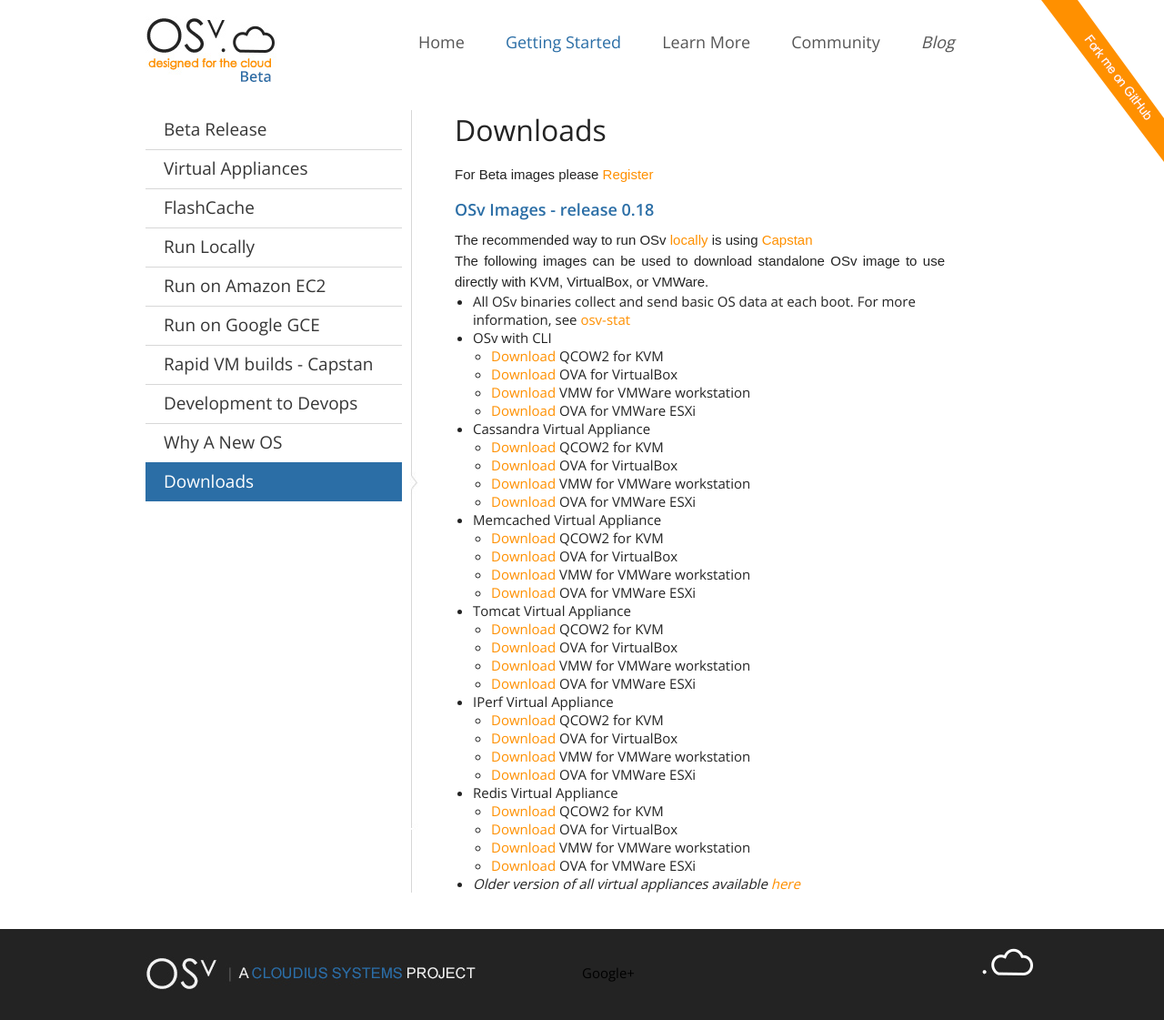
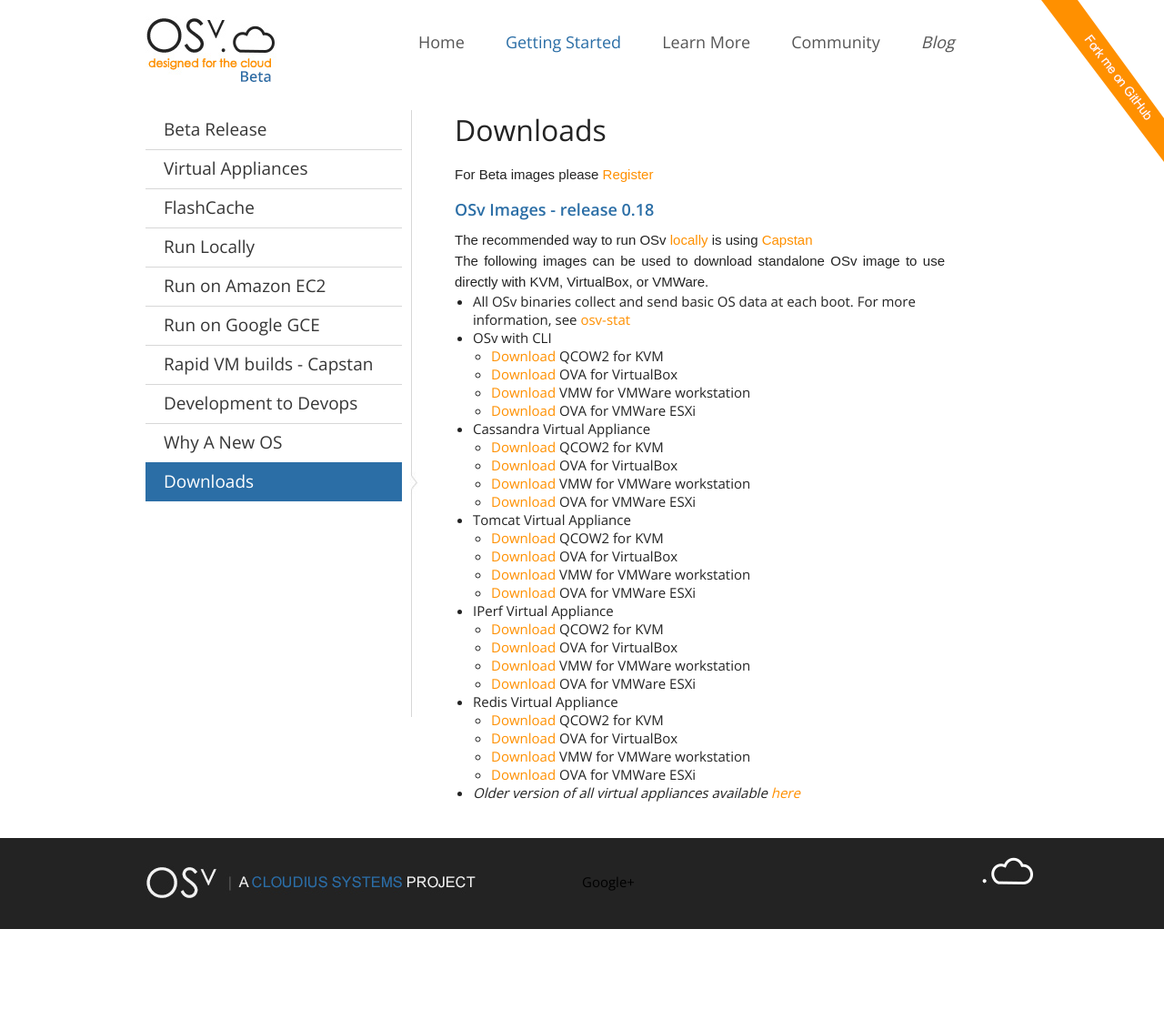
Before and after one commit to osv-io/osv-io.github.io, a Jekyll site: the page built from _posts/started/0000-01-20-downloads.md, in a window 1280 px wide. Shown: the whole page at 91% size. Built offline with Jekyll 4.4.1, drawn with Linux system fonts in a browser that asks for light colours; after the commit the page ends 1021 px from its top, so only the background shows below that.

Commit message:
remove memcache solution from osv site

```diff
--- a/_posts/started/0000-01-20-downloads.md
+++ b/_posts/started/0000-01-20-downloads.md
@@ -51,13 +51,6 @@ For more information, see [osv-stat](osv-stat)
   * [Download]({{page.cassandra}}{{page.esx}}) OVA for VMWare ESXi
 
 
-* Memcached Virtual Appliance
-  * [Download]({{page.mem}}{{page.qcow}}) QCOW2 for KVM
-  * [Download]({{page.mem}}{{page.vbox}}) OVA for VirtualBox
-  * [Download]({{page.mem}}{{page.vmw}}) VMW for VMWare workstation
-  * [Download]({{page.mem}}{{page.esx}}) OVA for VMWare ESXi
-
-
 * Tomcat Virtual Appliance
   * [Download]({{page.tomcat}}{{page.qcow}}) QCOW2 for KVM
   * [Download]({{page.tomcat}}{{page.vbox}}) OVA for VirtualBox
```
